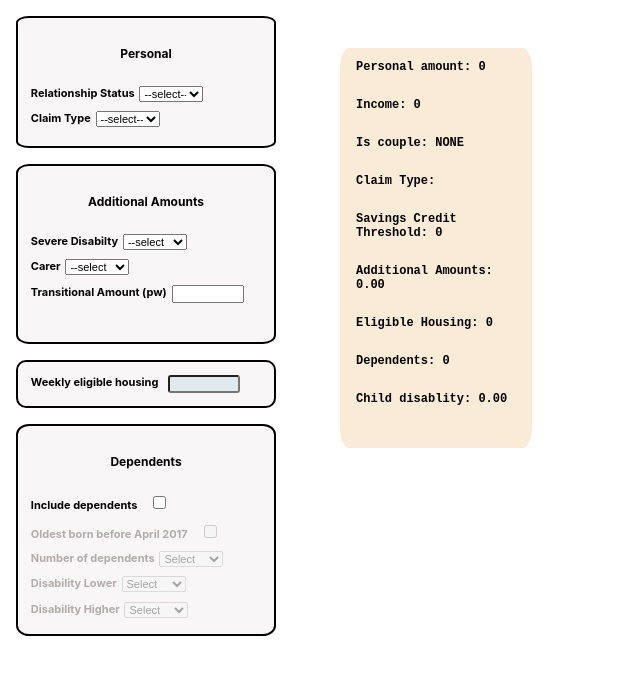
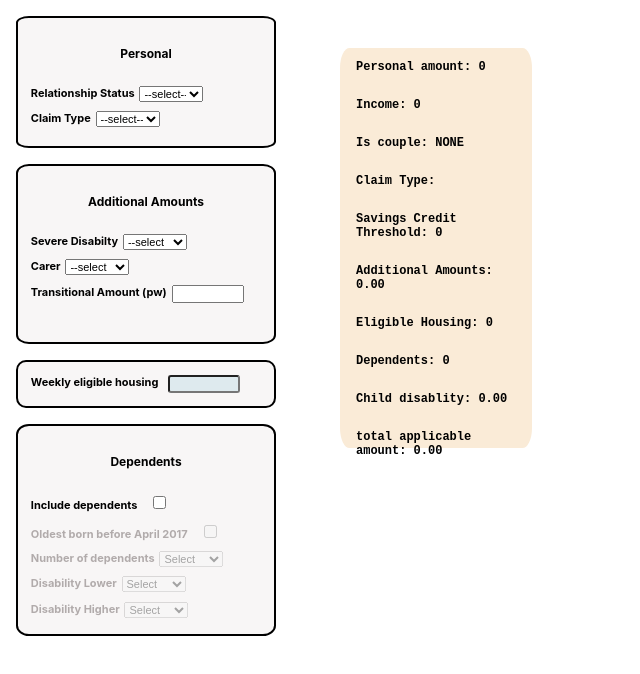
Before and after one commit to dnlstronge/pccalc, a React (Create React App) app: page / in a window 1280 px wide. Shown: the top 674 px of the page, without its empty margins (0-640 px from the left). Built offline with nearby package versions, Linux system fonts and the light colour scheme.

Commit message:
[x] - total for statevalues displays as expected

```diff
--- a/src/Components/Main/Main.js
+++ b/src/Components/Main/Main.js
@@ -165,6 +165,9 @@ const Main = (props) => {
           <p className={classes.state_p}>
             Child disablity: {(applicable.dislow + applicable.dishigh).toFixed(2)}
           </p>
+          <p className={classes.state_p}>
+            total applicable amount: {applicable.TOTAL}
+          </p>
         </section>
       </div>
     </Fragment>
```
